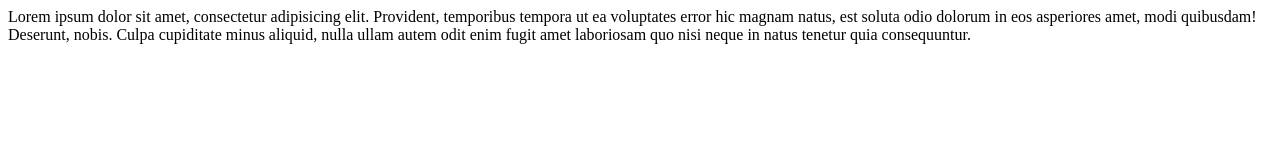
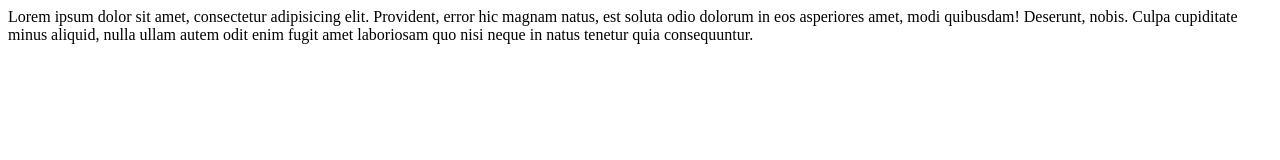
Before and after one commit to EmmanuelMendanha/Cours-GitHub, a plain HTML site: page index.html in a window 1280 px wide. Drawn offline with Linux system fonts and the light colour scheme.

Commit message:
Update index.html

```diff
--- a/index.html
+++ b/index.html
@@ -6,6 +6,6 @@
     <title>Cours Git & GitHub</title>
 </head>
 <body>
-    Lorem ipsum dolor sit amet, consectetur adipisicing elit. Provident, temporibus tempora ut ea voluptates error hic magnam natus, est soluta odio dolorum in eos asperiores amet, modi quibusdam! Deserunt, nobis. Culpa cupiditate minus aliquid, nulla ullam autem odit enim fugit amet laboriosam quo nisi neque in natus tenetur quia consequuntur.
+    Lorem ipsum dolor sit amet, consectetur adipisicing elit. Provident, error hic magnam natus, est soluta odio dolorum in eos asperiores amet, modi quibusdam! Deserunt, nobis. Culpa cupiditate minus aliquid, nulla ullam autem odit enim fugit amet laboriosam quo nisi neque in natus tenetur quia consequuntur.
 </body>
 </html>
```
